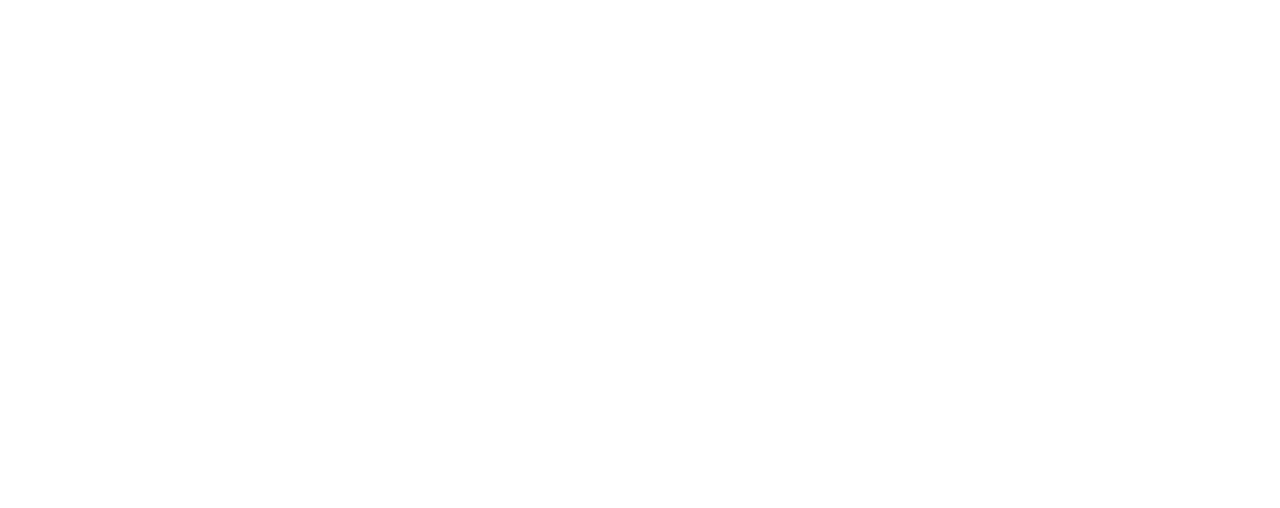
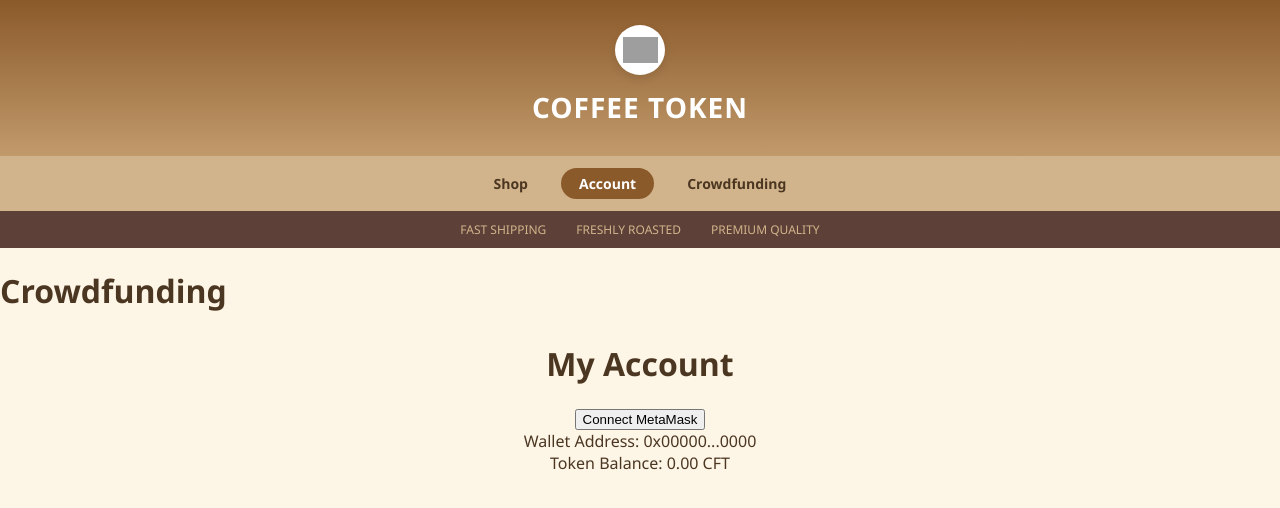
Before and after one commit to Wolfenste1n/finalBlockchain, a website: page frontend/crowdfunding.html in a window 1280 px wide. Drawn offline with Linux system fonts and the light colour scheme; grey boxes are pictures that could not be loaded.

Commit message:
commit crowd

```diff
--- a/frontend/crowdfunding.html
+++ b/frontend/crowdfunding.html
@@ -1,11 +1,51 @@
 <!DOCTYPE html>
 <html lang="en">
 <head>
-  <meta charset="UTF-8">
-  <meta name="viewport" content="width=device-width, initial-scale=1.0">
-  <title>Crowdfunding</title>
+    <meta charset="UTF-8">
+    <meta name="viewport" content="width=device-width, initial-scale=1.0">
+    <title>Coffee Token</title>
+    <link rel="icon" href="https://cdn-icons-png.flaticon.com/512/5895/5895213.png" type="image/png">
+    <link rel="stylesheet" href="style.css">
 </head>
 <body>
 
+<header>
+
+
+    <div class="header-main">
+        <div class="logo-circle">
+            <img src="https://cdn-icons-png.flaticon.com/512/5895/5895213.png" width="35" alt="Logo">
+        </div>
+        <h1>Coffee Token</h1>
+    </div>
+
+    <nav class="nav-menu">
+        <a href="index.html">Shop</a>
+        <a href="account.html" class="active">Account</a>
+        <a href="crowdfunding.html">Crowdfunding</a>
+    </nav>
+</header>
+
+<div class="features-bar">
+    <span>Fast Shipping</span>
+    <span>Freshly Roasted</span>
+    <span>Premium Quality</span>
+</div>
+<h1>Crowdfunding</h1>
+<div class="container">
+    <h1>My Account</h1>
+
+    <button class="btn btn-connect" onclick="alert('Connecting MetaMask...')">Connect MetaMask</button>
+
+    <div class="info-box">
+        <span class="label">Wallet Address:</span>
+        <span id="address">0x00000...0000</span>
+    </div>
+
+    <div class="info-box">
+        <span class="label">Token Balance:</span>
+        <span id="cft-balance">0.00 CFT</span>
+    </div>
+
 </body>
 </html>
```
Also changed, not shown: frontend/account.html (+1 -1 lines), frontend/index.html (+1 -1 lines).
